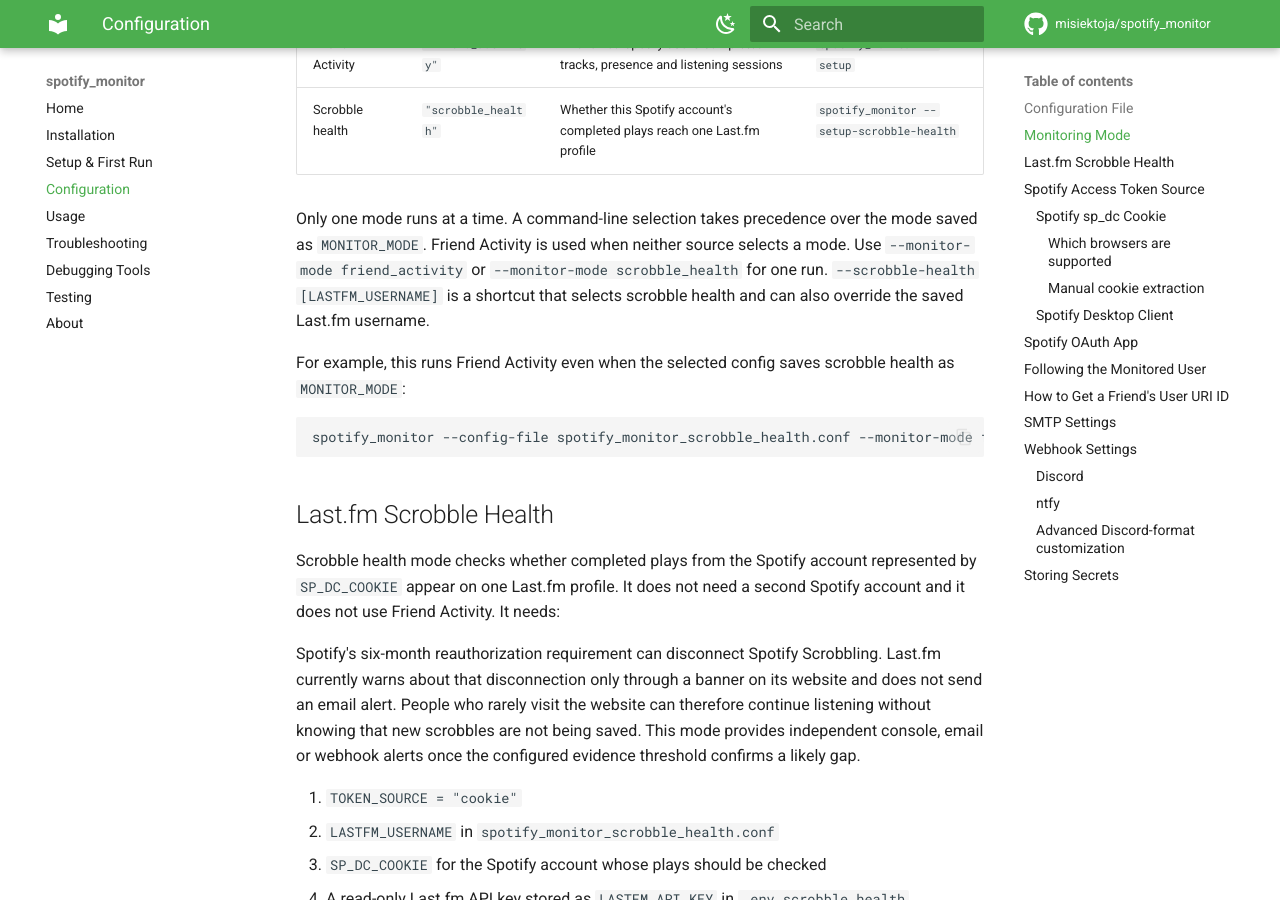
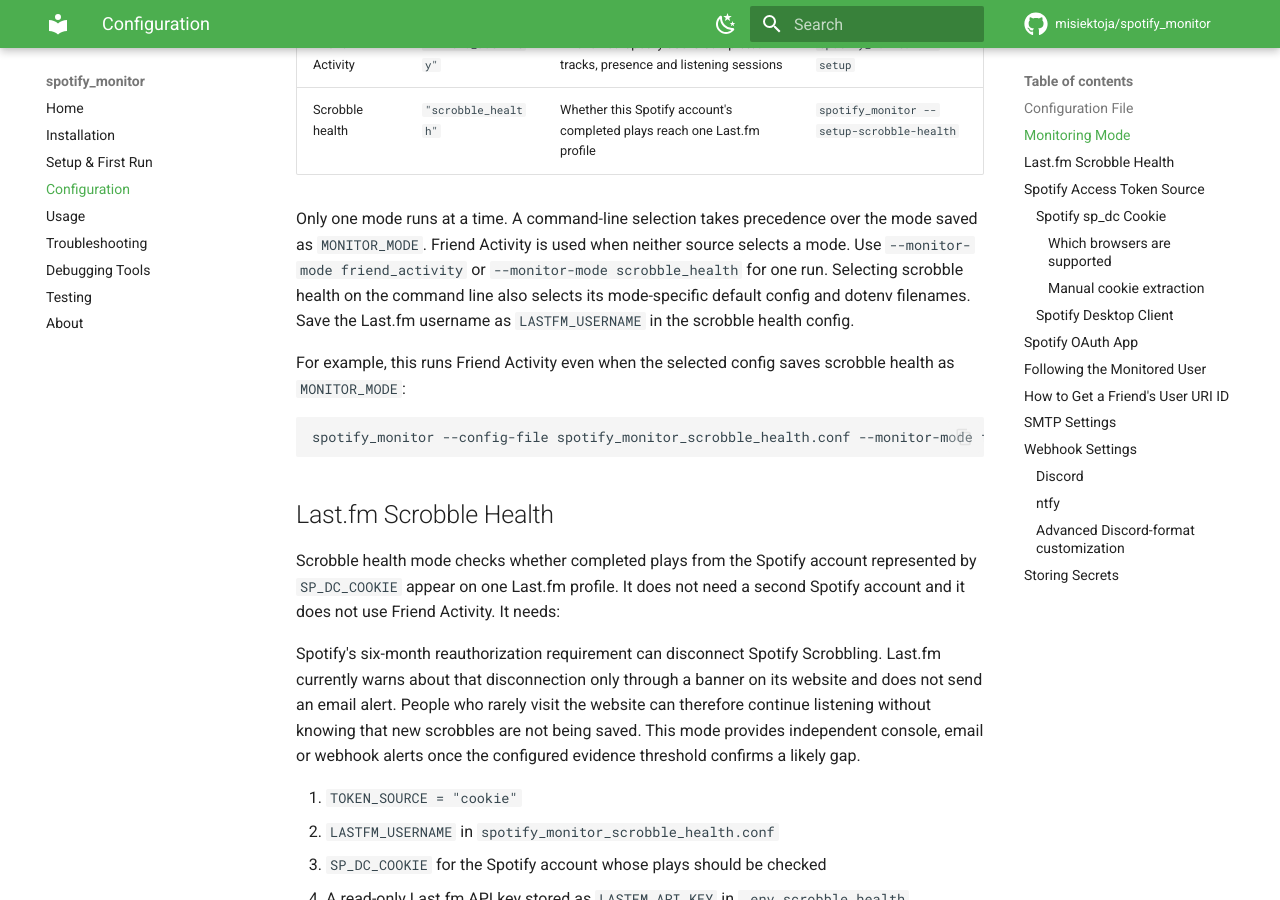
Before and after one commit to misiektoja/spotify_monitor, an MkDocs documentation site: the page built from docs/configuration.md, in a window 1280 px wide and 900 px high, scrolled down 1770 px. Built offline with MkDocs 1.6.1 and Material for MkDocs 9.7.7, drawn with Linux system fonts in a browser that asks for light colours; comment, search, counter and statistics services are not loaded.

Commit message:
docs(config): remove scrobble health shortcut

```diff
--- a/docs/configuration.md
+++ b/docs/configuration.md
@@ -53,7 +53,7 @@
 | Friend Activity | `"friend_activity"` | A followed Spotify user's completed tracks, presence and listening sessions | `spotify_monitor --setup` |
 | Scrobble health | `"scrobble_health"` | Whether this Spotify account's completed plays reach one Last.fm profile | `spotify_monitor --setup-scrobble-health` |
 
-Only one mode runs at a time. A command-line selection takes precedence over the mode saved as `MONITOR_MODE`. Friend Activity is used when neither source selects a mode. Use `--monitor-mode friend_activity` or `--monitor-mode scrobble_health` for one run. `--scrobble-health [LASTFM_USERNAME]` is a shortcut that selects scrobble health and can also override the saved Last.fm username.
+Only one mode runs at a time. A command-line selection takes precedence over the mode saved as `MONITOR_MODE`. Friend Activity is used when neither source selects a mode. Use `--monitor-mode friend_activity` or `--monitor-mode scrobble_health` for one run. Selecting scrobble health on the command line also selects its mode-specific default config and dotenv filenames. Save the Last.fm username as `LASTFM_USERNAME` in the scrobble health config.
 
 For example, this runs Friend Activity even when the selected config saves scrobble health as `MONITOR_MODE`:
 
```
